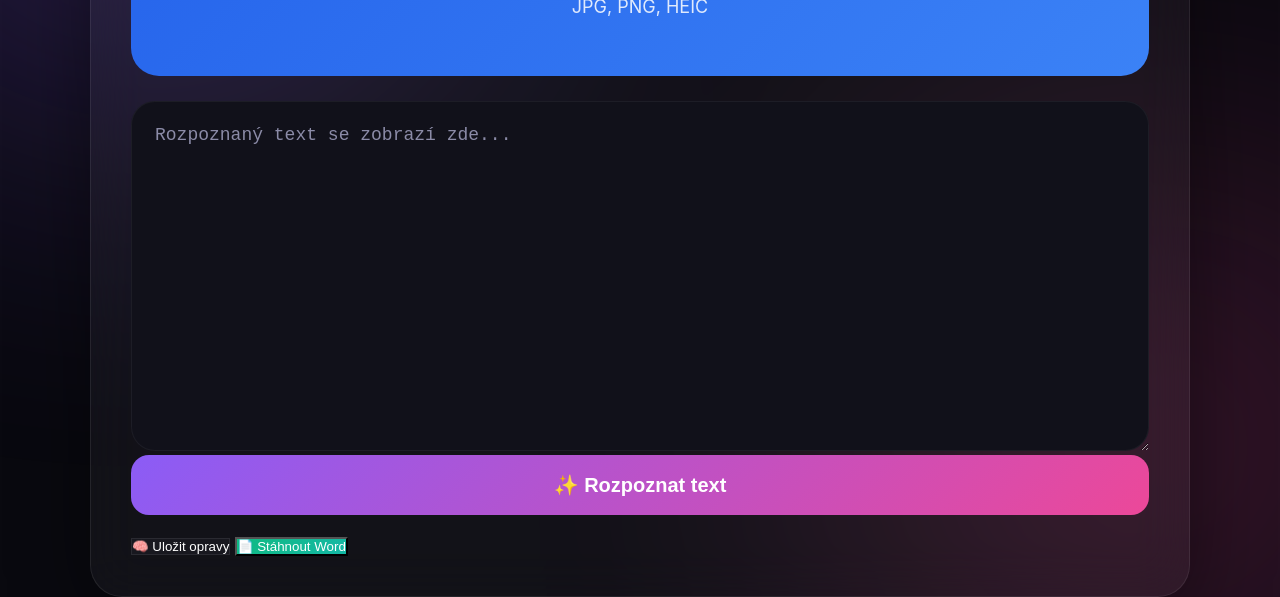
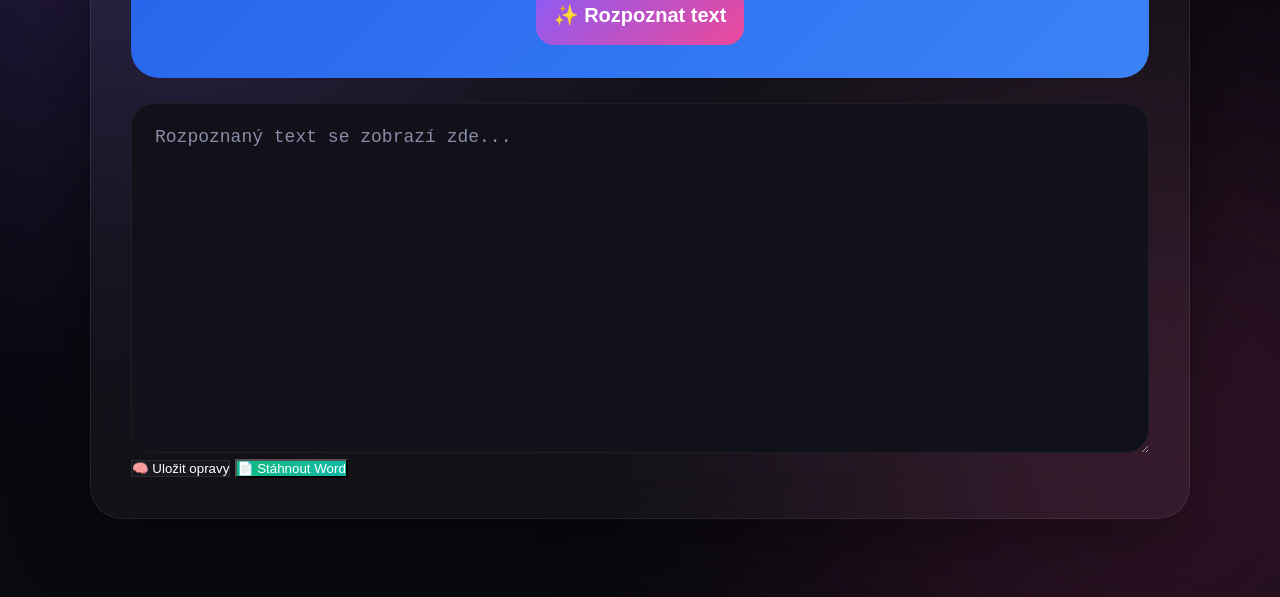
Before and after one commit to p35042171-del/ukrainian-handwriting, a website: page index.html in a window 1280 px wide. Shown: the part 279-876 px from the top of the page. After the commit the page ends 800 px from the top, so only its background shows below. Drawn offline with Linux system fonts and the light colour scheme.

Commit message:
Update index.html

```diff
--- a/index.html
+++ b/index.html
@@ -29,6 +29,14 @@
             JPG, PNG, HEIC
         </div>
 
+        <div class="actions">
+                        <button id="scanBtn">
+        ✨ Rozpoznat text
+    </button>
+        </div>
+
+
+
     </label>
 
 <input
@@ -48,9 +56,6 @@
 
         <div class="actions">
 
-    <button id="scanBtn">
-        ✨ Rozpoznat text
-    </button>
 
     <button id="learnBtn">
         🧠 Uložit opravy
```
